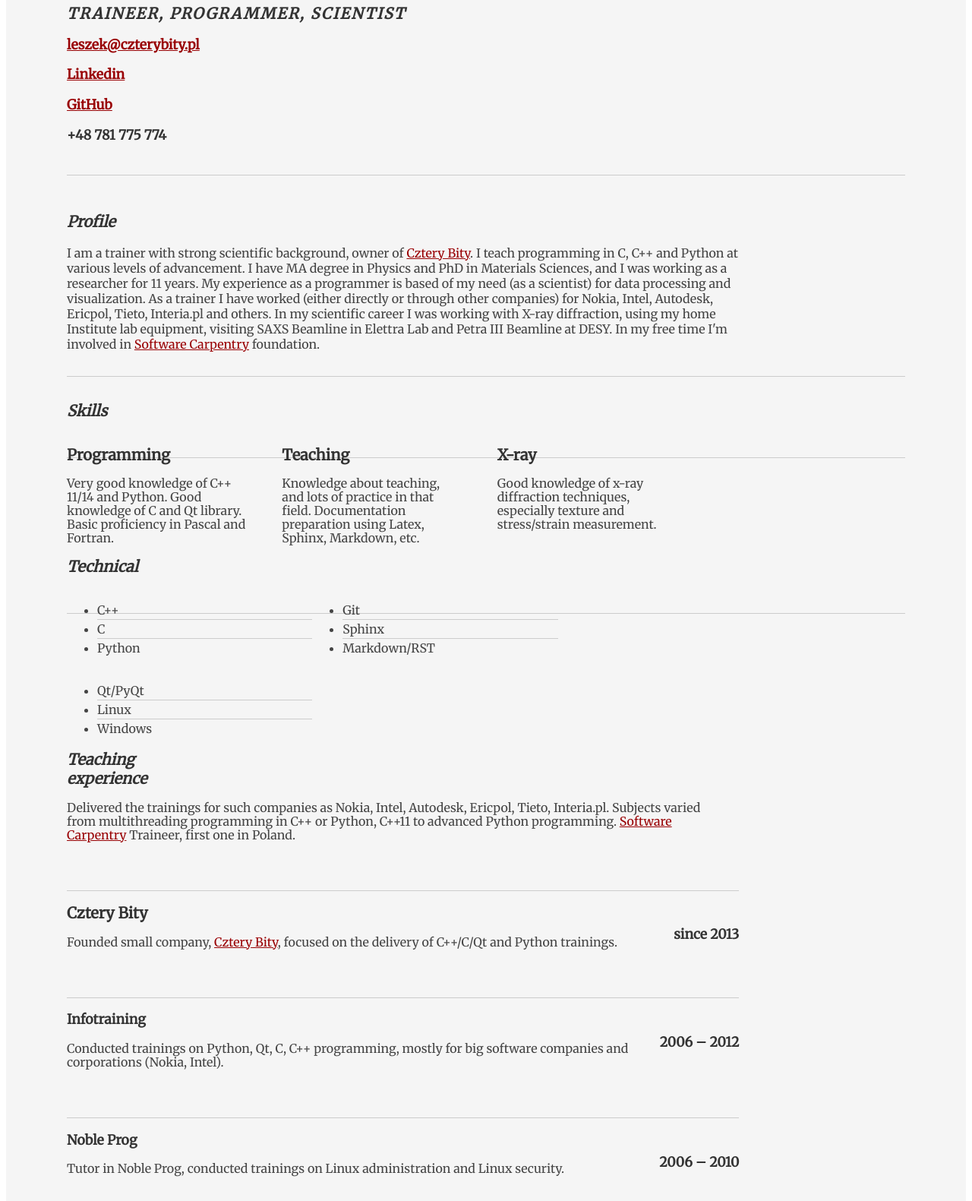
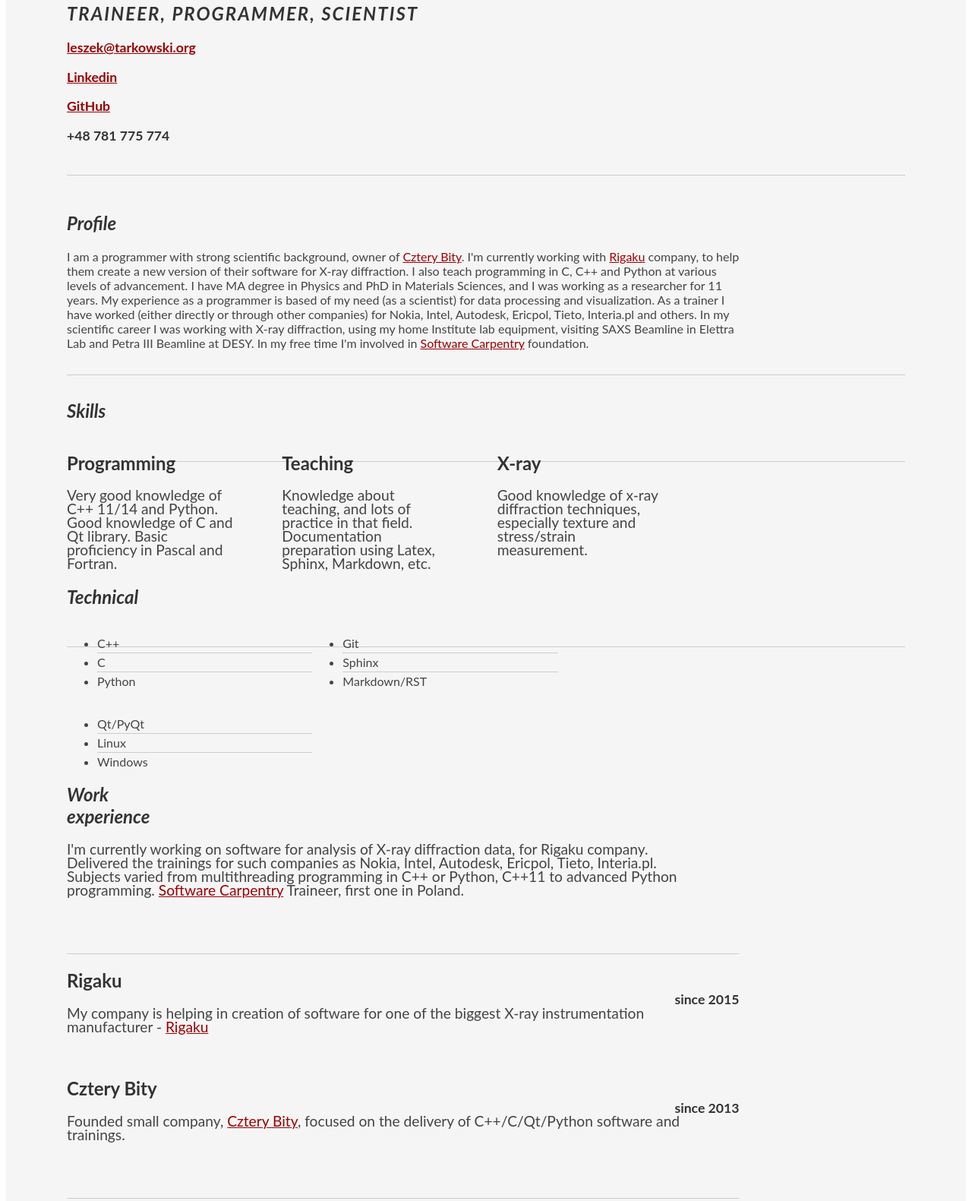
Before and after one commit to leszektarkowski/leszektarkowski.github.io, a plain HTML site: page index.html in a window 1280 px wide. Shown: the part 213-1794 px from the top of the page at 76% size. Drawn offline with Linux system fonts and the light colour scheme; a small style sheet from the web is missing.

Commit message:
updated informations

```diff
--- a/index.html
+++ b/index.html
@@ -27,9 +27,9 @@
 
 				<div class="yui-u">
 					<div class="contact-info">
-						<h3><a href="mailto:leszek@czterybity.pl">leszek@czterybity.pl</a></h3>
+						<h3><a href="mailto:leszek@czterybity.pl">leszek@tarkowski.org</a></h3>
 						<h3><a href="https://www.linkedin.com/pub/leszek-tarkowski/2/a90/459">Linkedin</a></h3>
-						<h3><a href="https://github.com/czterybity">GitHub</a></h3>
+						<h3><a href="https://github.com/leszektarkowski">GitHub</a></h3>
 						<h3>+48 781 775 774</h3>
 					</div><!--// .contact-info -->
 				</div>
@@ -47,7 +47,14 @@
 						<div class="yui-u">
 							<p class="enlarge">
 							</p>
-								I am a trainer with strong scientific background, owner of <a href="http://czterybity.pl">Cztery Bity</a>. I teach programming in C, C++ and Python at various levels of advancement. I have MA degree in Physics and PhD in Materials Sciences, and I was working as a researcher for 11 years. My experience as a programmer is based of my need (as a scientist) for data processing and visualization. As a trainer I have worked (either directly or through other companies) for Nokia, Intel, Autodesk, Ericpol, Tieto, Interia.pl and others. In my scientific career I was working with X-ray diffraction, using my home Institute lab equipment, visiting SAXS Beamline in Elettra Lab and Petra III Beamline at DESY. In my free time I'm involved in <a href="http://software-carpentry.org">Software Carpentry</a> foundation.
+								I am a programmer with strong scientific background, owner of <a href="http://czterybity.pl">Cztery Bity</a>.
+                                I'm currently working with <a href="http://www.rigaku.com/en">Rigaku</a> company, to help them create a new version of their software for X-ray diffraction.
+                                I also teach programming in C, C++ and Python at various levels of advancement.
+                                I have MA degree in Physics and PhD in Materials Sciences, and I was working as a researcher for 11 years.
+                                My experience as a programmer is based of my need (as a scientist) for data processing and visualization.
+                                As a trainer I have worked (either directly or through other companies) for Nokia, Intel, Autodesk, Ericpol, Tieto, Interia.pl and others.
+                                In my scientific career I was working with X-ray diffraction, using my home Institute lab equipment, visiting SAXS Beamline in Elettra Lab and Petra III Beamline at DESY.
+                                In my free time I'm involved in <a href="http://software-carpentry.org">Software Carpentry</a> foundation.
 						</div>
 					</div><!--// .yui-gf -->
 
@@ -101,18 +108,23 @@
 
 					<div class="yui-gf">
 						<div class="yui-u first">
-							<h2>Teaching experience</h2>
+							<h2>Work experience</h2>
 						</div>
 						<div class="yui-u">
 						<div class="job">
 							<p>
+                            I'm currently working on software for analysis of X-ray diffraction data, for Rigaku company.
 							Delivered the trainings for such companies as Nokia, Intel, Autodesk, Ericpol, Tieto, Interia.pl. Subjects varied from multithreading programming in C++ or Python, C++11 to advanced Python programming. <a href="http://software-carpentry.org">Software Carpentry</a> Traineer, first one in Poland.
 							</p>
 						</div>
+                        <div class="job">
+							<h2>Rigaku</h2>
+                            <h4>since 2015</h4>
+                            <p>My company is helping in creation of software for one of the biggest X-ray instrumentation manufacturer - <a href="http://www.rigaku.com/en">Rigaku</a></p>
 						<div class="job">
 							<h2>Cztery Bity</h2>
                             <h4>since 2013</h4>
-                            <p>Founded small company, <a href="http://czterybity.pl">Cztery Bity</a>, focused on the delivery of C++/C/Qt and Python trainings.</p>
+                            <p>Founded small company, <a href="http://czterybity.pl">Cztery Bity</a>, focused on the delivery of C++/C/Qt/Python software and trainings.</p>
                         </div>
                         <div class="job">
                         	<h3>Infotraining</h3>
--- a/resume.css
+++ b/resume.css
@@ -17,7 +17,7 @@
 .msg a:hover { background: #266400; }
 
 /* //-- yui-grids style overrides -- */
-body { font-family: 'Merriweather', serif; color: #444; }
+body { font-family: 'Lato', serif; color: #444; }
 #inner { padding: 10px 80px; margin: 80px auto; background: #f5f5f5; border: solid #666; border-width: 8px 0 2px 0; }
 .yui-gf { margin-bottom: 2em; padding-bottom: 2em; border-bottom: 1px solid #ccc; }
 
@@ -31,11 +31,11 @@ body { font-family: 'Merriweather', serif; color: #444; }
 #ft p { margin-bottom: 0; text-align: center;   }
 
 /* //-- core typography and style -- */
-#hd h1 { font-size: 42px; text-transform: uppercase; letter-spacing: 3px; }
-h2 { font-size: 125% }
+#hd h1 { font-size: 42px; letter-spacing: 1px; }
+h2 { font-size: 150% }
 h3, h4 { font-size: 110%; }
 h1, h2, h3, h4 { color: #333; }
-p { font-size: 100%; line-height: 18px; padding-right: 3em; }
+p { font-size: 120%; line-height: 18px; padding-right: 3em; }
 a { color: #990003 }
 a:hover { text-decoration: none; }
 strong { font-weight: bold; }
```
